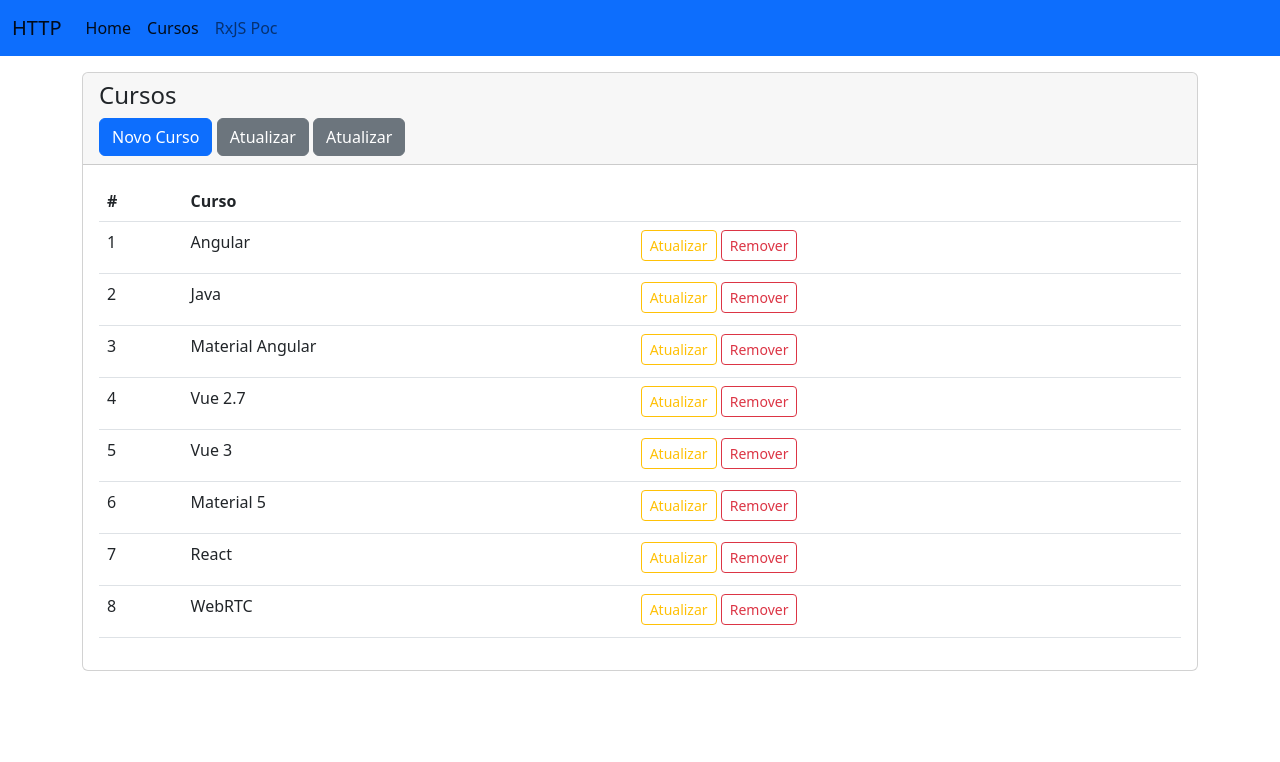
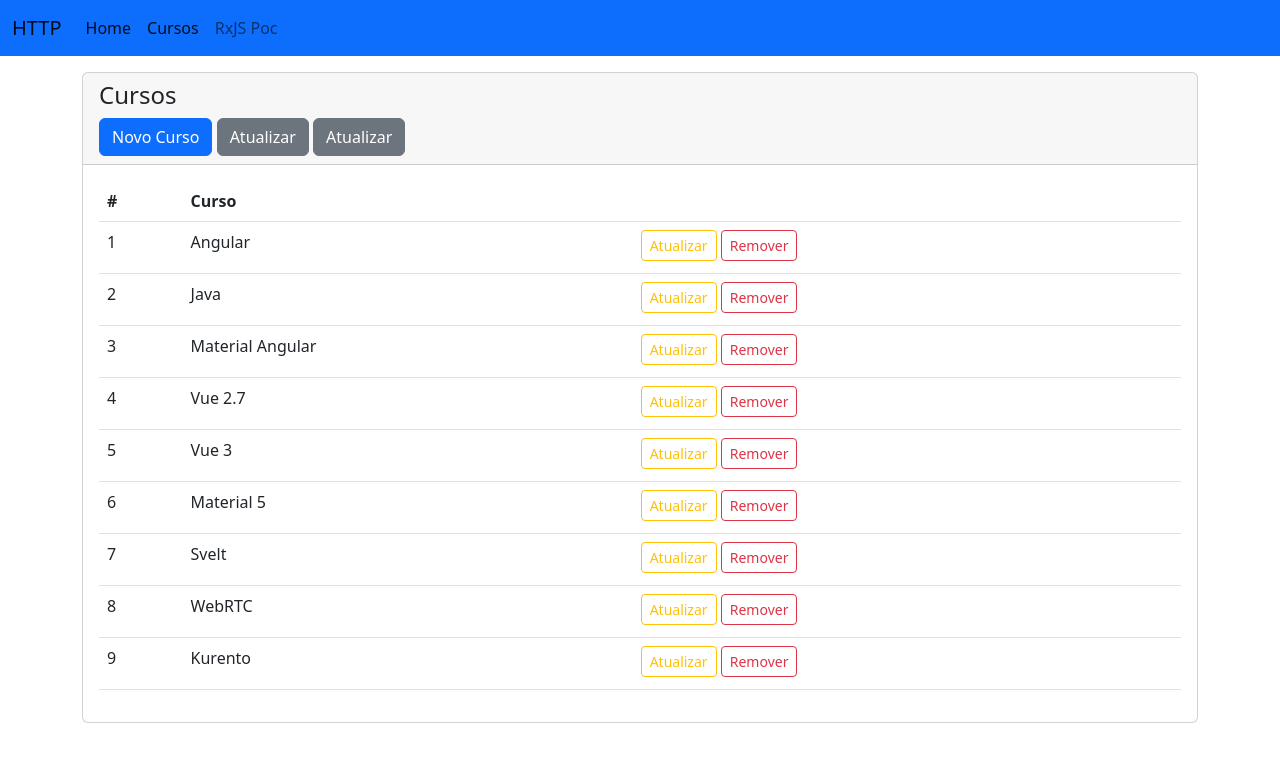
Before and after one commit to israeldiassoares/angular-learning, an Angular app in the folder requests-http/: page /cursos in a window 1280 px wide. Shown: the top 762 px of the page. Built offline with nearby package versions, Linux system fonts and the light colour scheme; data requests are answered from the project's data file.

Commit message:
ref dynamic status msgs

```diff
--- a/requests-http/db.json
+++ b/requests-http/db.json
@@ -26,11 +26,15 @@
     },
     {
       "id": 7,
-      "nome": "React"
+      "nome": "Svelt"
     },
     {
       "id": 8,
       "nome": "WebRTC"
+    },
+    {
+      "id": 9,
+      "nome": "Kurento"
     }
   ]
 }
--- a/requests-http/src/app/cursos/cursos-form/cursos-form.component.ts
+++ b/requests-http/src/app/cursos/cursos-form/cursos-form.component.ts
@@ -82,16 +82,23 @@
   onSubmit() {
     this.submitted = true
     console.log(this.form.value)
+
+    let msgSuccess = 'Curso criado com sucesso'
+    let msgError = "Erro ao criar curso, tente novamente!"
+    if (this.form.value.id) {
+      msgSuccess = "Curso atualizado com sucesso "
+      msgError = "Erro ao atualizar curso, tente novamente!"
+    }
     if (this.form.valid) {
       console.log('submit')
 
       this.service.save(this.form.value).subscribe(
         success => {
-          this.modal.showAlertSuccess("Curso atualizado com sucesso!")
+          this.modal.showAlertSuccess(msgSuccess)
           this.location.back()
         },
         error => {
-          this.modal.showAlertDanger('Error ao atualizar curso, tente novamente !'),
+          this.modal.showAlertDanger(msgError),
             () => console.log('update completo')
         }
       )
```
